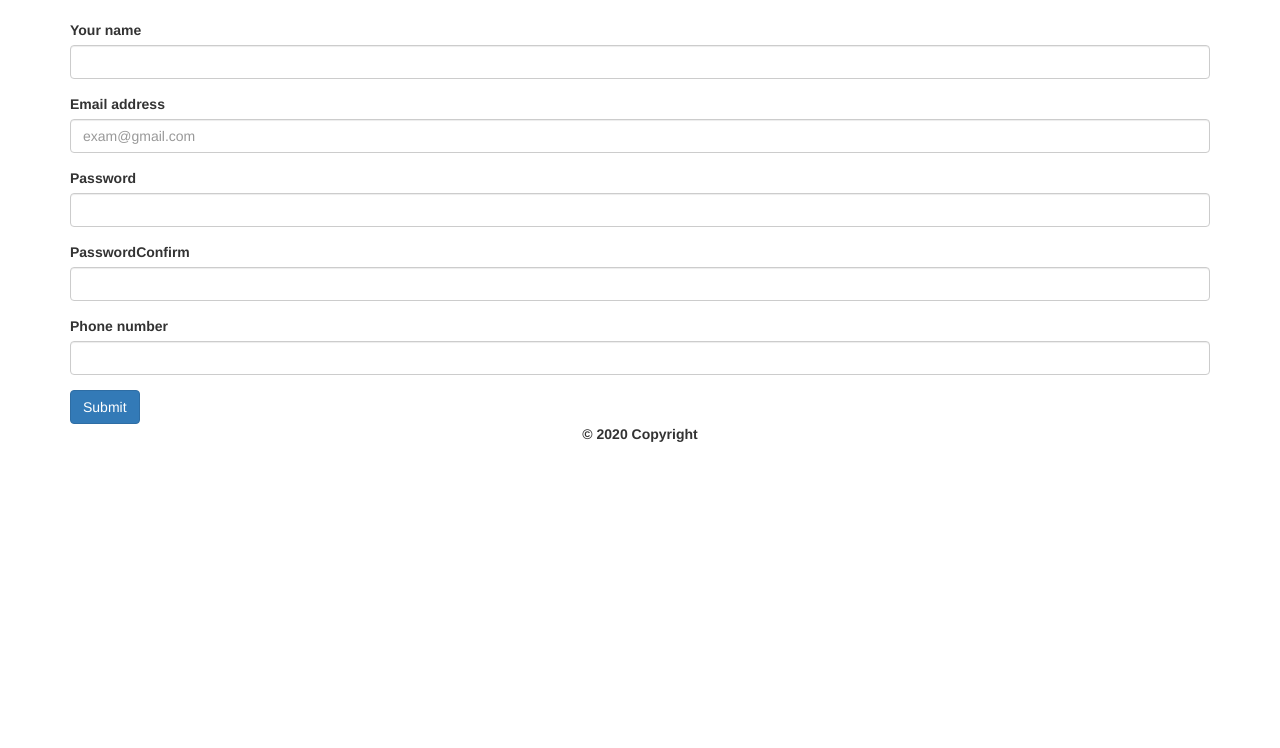
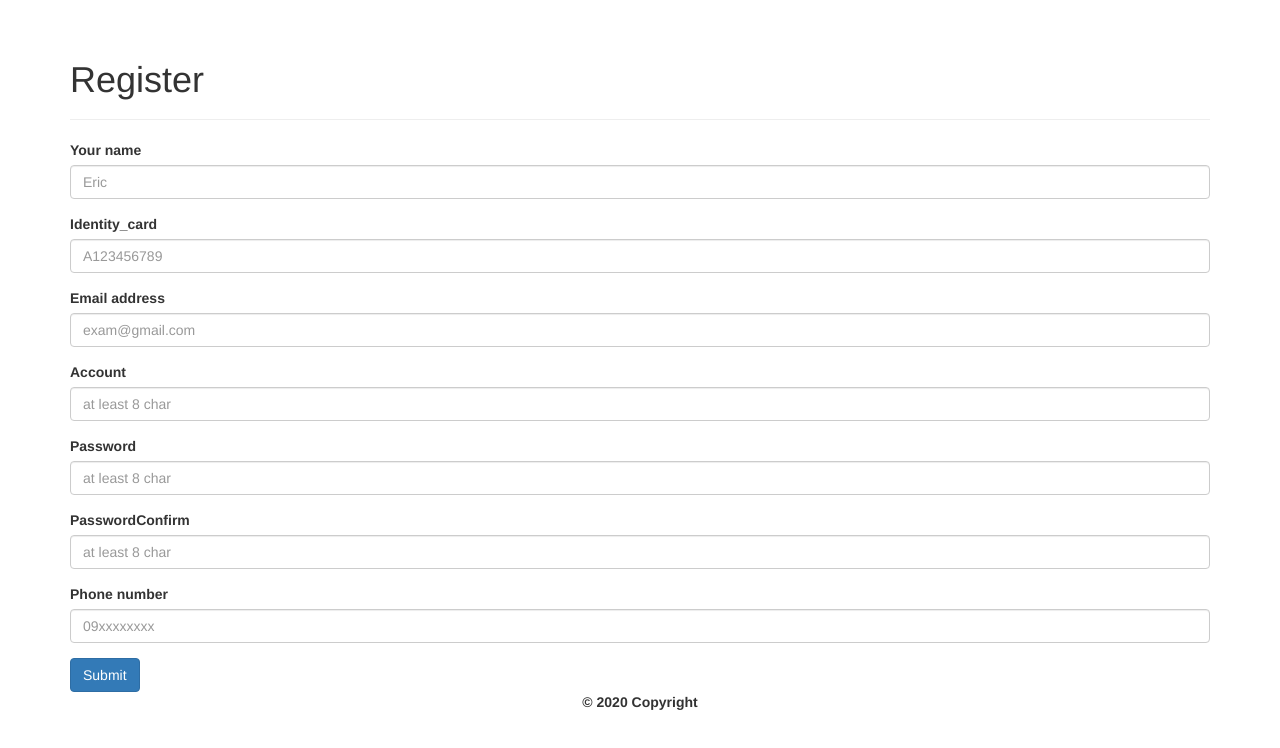
Before and after one commit to kurt6783/3DprintShop, a CodeIgniter app: page /3DprintShop/register in a window 1280 px wide. Shown: the part 52-800 px from the top of the page. Run offline with CodeIgniter, Linux system fonts and the light colour scheme.

Commit message:
新增註冊項目、帳號重複檢查、密碼合法檢查

```diff
--- a/application/views/header/header.php
+++ b/application/views/header/header.php
@@ -20,3 +20,8 @@
 			</ul>
 		</div>
 	</nav>
+	<div class="container">
+		<div class="page-header">
+			<h1><?php echo $title ?></h1>
+		</div>
+	</div>
--- a/application/views/register/register.php
+++ b/application/views/register/register.php
@@ -2,23 +2,31 @@
 <div class="container">
 	<div class="form-group">
 	    <label for="name">Your name</label>
-	    <input type="name" class="form-control" id="name" aria-describedby="emailHelp">
+	    <input type="name" class="form-control" name="name" placeholder="Eric">
+  	</div>
+  	<div class="form-group">
+	    <label for="identity_card">Identity_card</label>
+	    <input type="name" class="form-control" name="identity_card" placeholder="A123456789">
   	</div>
 	<div class="form-group">
 	    <label for="email">Email address</label>
-	    <input class="form-control" id="email" aria-describedby="emailHelp" placeholder="exam@gmail.com">
+	    <input class="form-control" name="email" aria-describedby="emailHelp" placeholder="exam@gmail.com">
   	</div>
+  	<div class="form-group">
+		<label for="account">Account</label>
+	    <input class="form-control" name="account" placeholder="at least 8 char">
+	</div>
 	<div class="form-group">
 		<label for="password">Password</label>
-	    <input type="password" class="form-control" id="password">
+	    <input type="password" class="form-control" name="password" placeholder="at least 8 char">
 	</div>
 	<div class="form-group">
 		<label for="password">PasswordConfirm</label>
-	    <input type="password" class="form-control" id="PasswordConfirm">
+	    <input type="password" class="form-control" name="PasswordConfirm"placeholder="at least 8 char">
 	</div>
 	<div class="form-group">
 		<label for="phoneNumber">Phone number</label>
-	    <input class="form-control" id="phoneNumber">
+	    <input class="form-control" name="phoneNumber" placeholder="09xxxxxxxx">
 	</div>
   	<button type="submit" class="btn btn-primary">Submit</button>
 </div>
--- /dev/null
+++ b/application/views/register/verification.php
@@ -0,0 +1,3 @@
+<div class="container">
+	<?php echo $result?>
+</div>
```
